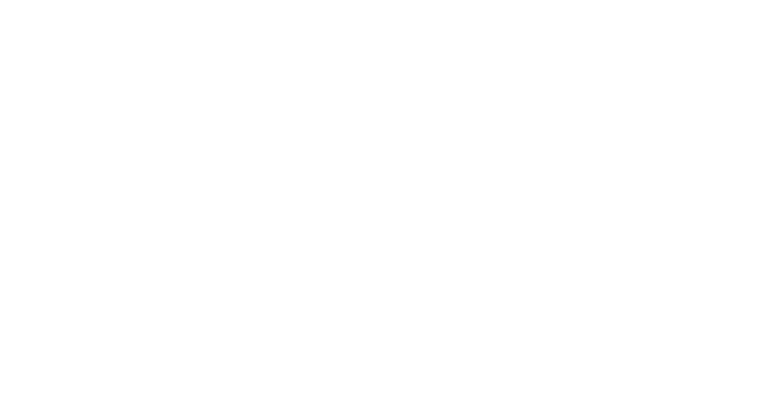
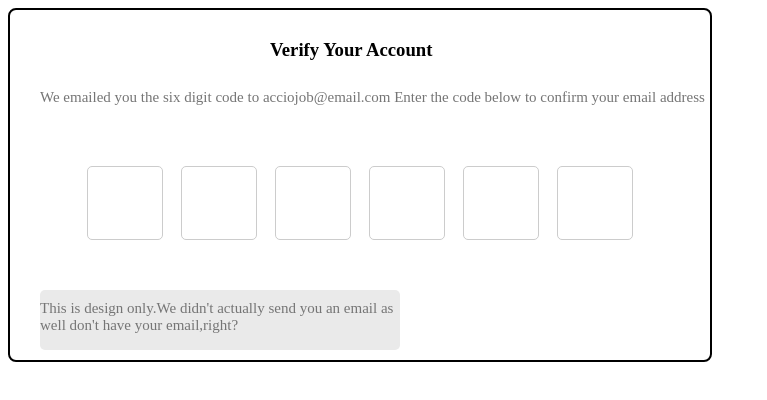
Before and after one commit to acciojob/OTP-trishaSolanki, a website: page main.html in a window 1280 px wide. Shown: the whole page, without its empty margins (0-767 px from the left). Drawn offline with Linux system fonts and the light colour scheme.

Commit message:
created a submission

```diff
--- a/main.html
+++ b/main.html
@@ -8,6 +8,21 @@
 
 <body>
 	<!-- the entire body must be written by student -->
+	<div class="container">
+		<h3 id="verification_heading">Verify Your Account</h3>
+		<p id="verification_subtext">We emailed you the six digit code to acciojob@email.com Enter the code below to confirm your email address</p>
+
+		 <div class="code-container">
+    <input type="text" class="code" maxlength="1" />
+    <input type="text" class="code" maxlength="1" />
+    <input type="text" class="code" maxlength="1" />
+    <input type="text" class="code" maxlength="1" />
+    <input type="text" class="code" maxlength="1" />
+    <input type="text" class="code" maxlength="1" />
+  </div>
+
+		 <p class="pra">This is design only.We didn't actually send you an email as well don't have your email,right?</p>
+	</div>
     <script type="text/javascript" src="./script.js">
 </script>
 
--- a/script.js
+++ b/script.js
@@ -1 +1,27 @@
 //your JS code here. If required.
+const inputs = document.querySelectorAll('.code');
+
+    inputs.forEach((input, index) => {
+      input.addEventListener('input', (event) => {
+        const currentInput = event.target;
+        const maxLength = parseInt(currentInput.getAttribute('maxlength'));
+        const currentInputIndex = Array.from(inputs).indexOf(currentInput);
+
+        if (currentInput.value.length >= maxLength) {
+          if (currentInputIndex < inputs.length - 1) {
+            inputs[currentInputIndex + 1].focus();
+          }
+        }
+      });
+
+      input.addEventListener('keydown', (event) => {
+        if (event.key === 'Backspace') {
+          const currentInput = event.target;
+          const currentInputIndex = Array.from(inputs).indexOf(currentInput);
+
+          if (currentInput.value.length === 0 && currentInputIndex > 0) {
+            inputs[currentInputIndex - 1].focus();
+          }
+        }
+      });
+    });
--- a/styles.css
+++ b/styles.css
@@ -1 +1,45 @@
 /*  your css code here. If applicable */
+.container{
+	border:2px solid black;
+	height:350px;
+	border-radius:8px;
+	width:700px
+}
+.container > h3{
+	padding:10px;
+	align-items:center;
+	margin-left:250px;
+}
+.container > p{
+	color:#757575;
+	font-size:15px;
+	margin-left:30px
+}
+.code-container {
+      display: flex;
+      justify-content: center;
+      align-items: center;
+      margin-top: 60px;
+    }
+.code{
+	height:70px;
+	width:70px;
+	font-size: 24px;
+      text-align: center;
+      margin: 0 9px;
+      border: 1px solid #ccc;
+      border-radius: 5px;
+      outline: none;
+
+}
+.pra{
+	padding-top: 10px;
+	padding-left: 0px;
+	font-size: 2px;
+	background-color:#EAEAEA;
+	width:360px;
+	height:50px;
+	border-radius:5px;
+	margin-top:50px;
+
+}
```
